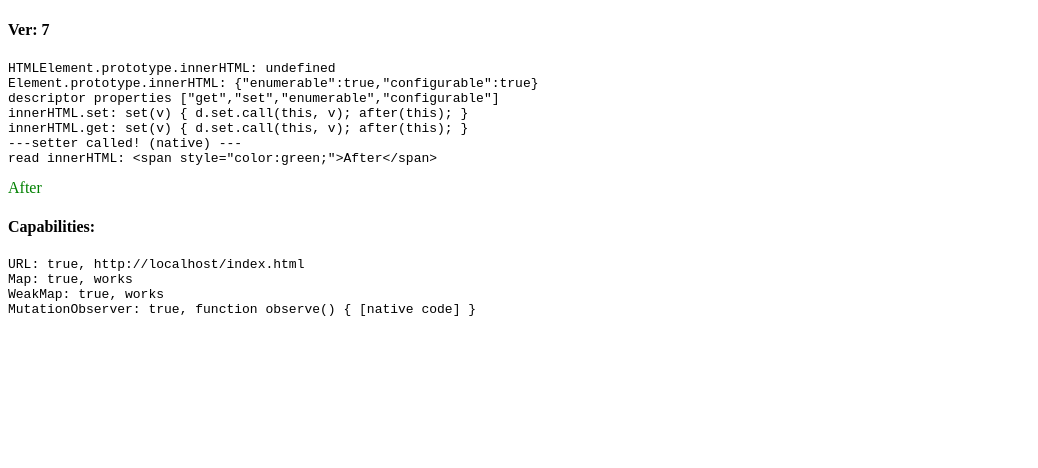
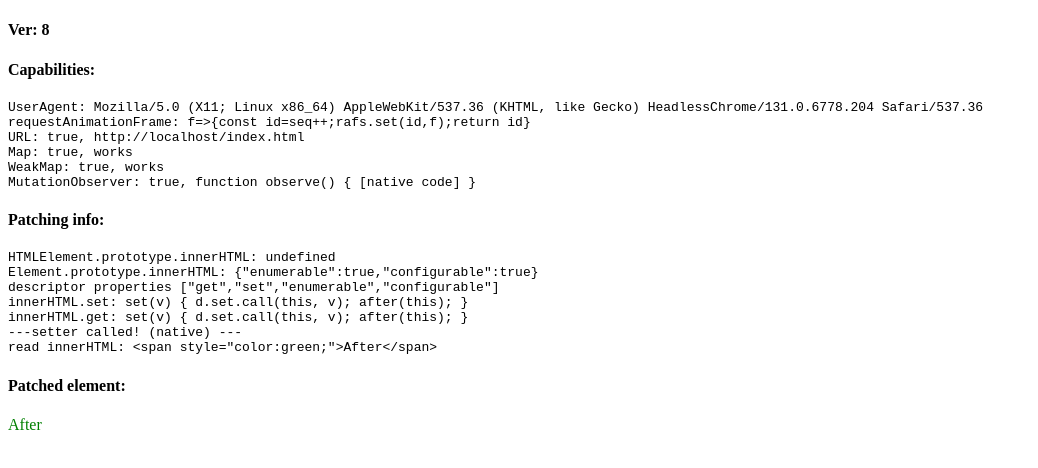
Before and after one commit to kevinpschaaf/web-test, a plain HTML site: page index.html in a window 1280 px wide. Shown: the whole page, without its empty margins (0-1038 px from the left). Drawn offline with Linux system fonts and the light colour scheme.

Commit message:
Version 8

```diff
--- a/index.html
+++ b/index.html
@@ -4,16 +4,20 @@
 </head>
 <body>
 
-  <h4>Ver: 7</h4>
-  <pre id="info"></pre>
-  <div id="test"></div>
+  <h4>Ver: 8</h4>
   <h4>Capabilities:</h4>
   <pre id="capabilities"></pre>
+  <h4>Patching info:</h4>
+  <pre id="info"></pre>
+  <h4>Patched element:</h4>
+  <div id="test"></div>
 
   <script>
 
     var m, wm, mo;
     capabilities.textContent =
+      'UserAgent: ' + navigator.userAgent + '\n' +
+      'requestAnimationFrame: ' + (window.requestAnimationFrame || window.webkitRequestAnimationFrame) + '\n' +
       'URL: ' + Boolean(window.URL) + ', ' +
         (window.URL ? new URL(window.location.href).href : '') + '\n' +
       'Map: ' + Boolean(window.Map) + ', ' +
@@ -21,7 +25,7 @@
       'WeakMap: ' + Boolean(window.WeakMap) + ', ' +
         (window.WeakMap ? (wm=new WeakMap(), wm.set(this, 'works'), wm.get(this)) : '' ) + '\n' +
       'MutationObserver: ' + Boolean(window.MutationObserver) + ', ' +
-        (window.MutationObserver ? (mo=new MutationObserver(function(){}), mo.observe) : '' );
+        (window.MutationObserver ? (mo=new MutationObserver(function(){}), mo.observe) : '' ) + '\n';
 
     window.onerror = function(e) {
       log('Uncaught error:', e);
```
